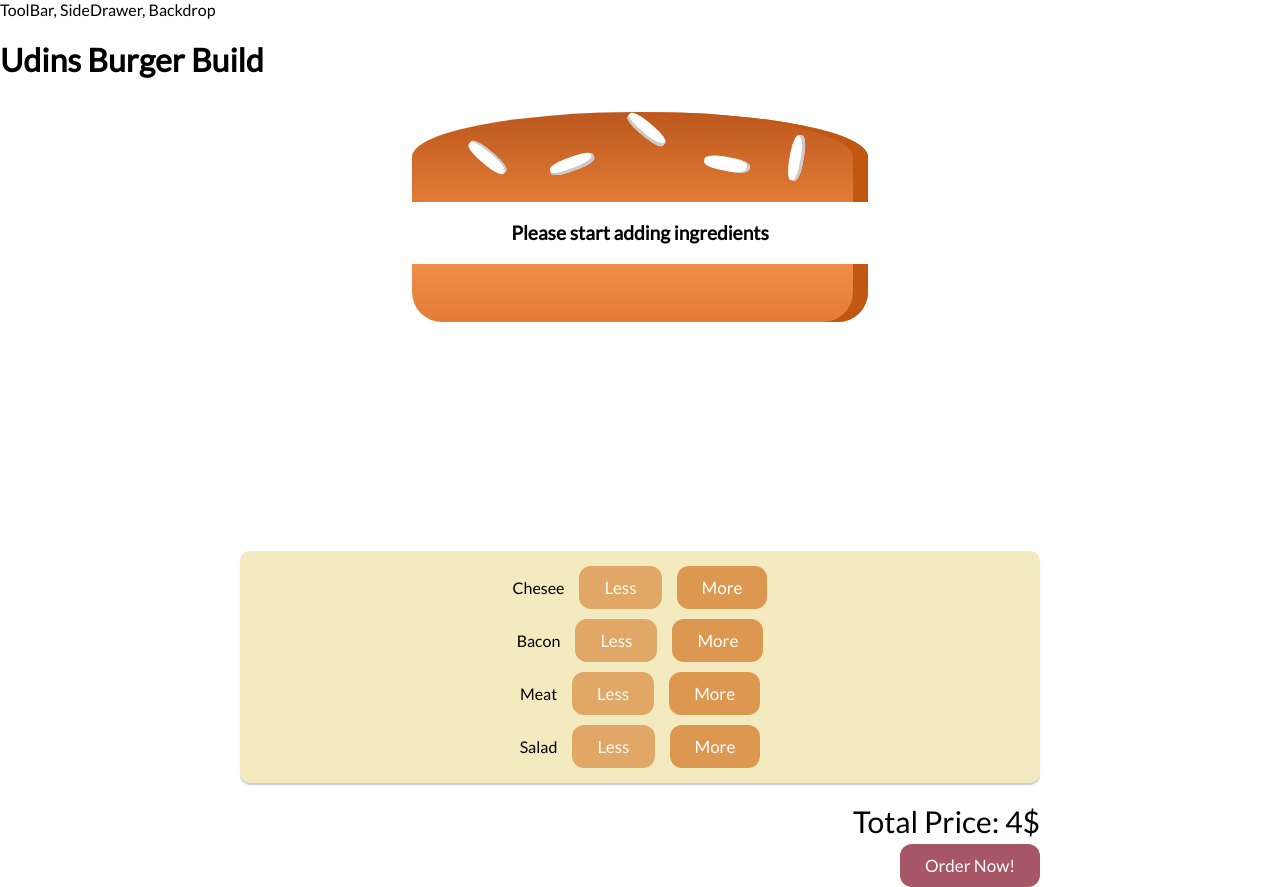
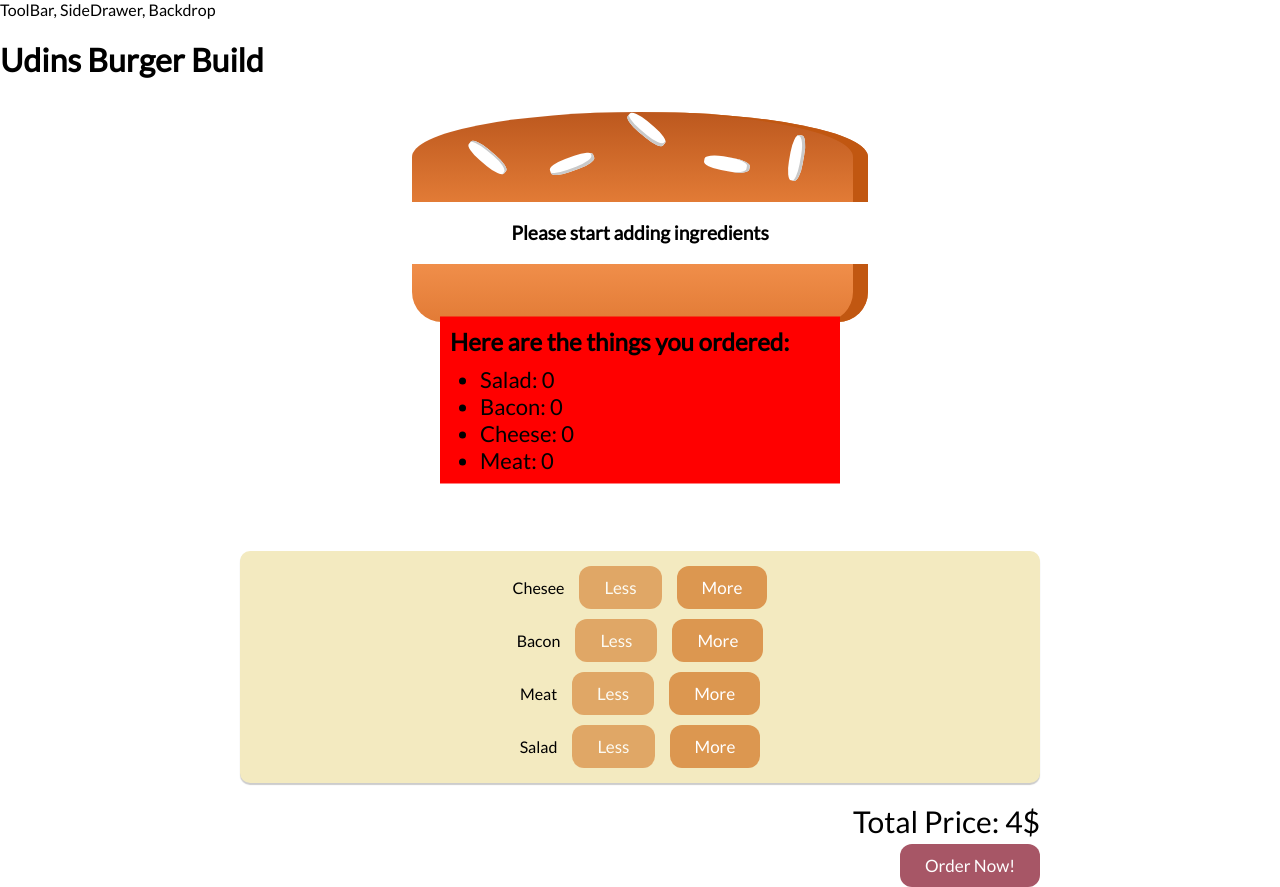
Before and after one commit to udin5531379/BurgerBuilder, a React (Create React App) app: page / in a window 1280 px wide. Built offline with nearby package versions, Linux system fonts and the light colour scheme.

Commit message:
Added Modal for Order Summary

```diff
--- /dev/null
+++ b/src/components/Burger/OrderSummary/OrderSummary.js
@@ -0,0 +1,24 @@
+import React from "react";
+import Aux from '../../../hoc/Aux'
+import classes from './OrderSummary.module.css'
+
+const orderSummary = (props) => {
+    const orderSummaryList = Object.keys(props.ingredientsFromModal).map((eachIngredients) => {
+        return(
+            <li key={eachIngredients} className={classes.li}>
+                <span>{eachIngredients}</span>: {props.ingredientsFromModal[eachIngredients]}
+            </li>
+        )
+    })
+    return(
+        <Aux>
+            <h2 className={classes.h2}>Here are the things you ordered:</h2>
+            <ul className={classes.ul}>
+                {orderSummaryList}
+            </ul>
+        </Aux>
+    )
+
+}
+
+export default orderSummary
--- /dev/null
+++ b/src/components/Burger/OrderSummary/OrderSummary.module.css
@@ -0,0 +1,15 @@
+.h2{
+    padding: 10px;
+    margin: 0;
+}
+
+.ul{
+    margin: 0;
+    padding-bottom: 10px;
+    text-transform: capitalize;
+}
+
+.li{
+    font-size: 22px;
+
+}
--- /dev/null
+++ b/src/components/Modal/Modal.js
@@ -0,0 +1,11 @@
+import React from "react";
+import OrderSummary from "../Burger/OrderSummary/OrderSummary";
+import classes from "./Modal.module.css";
+
+const modal = (props) => (
+    <div className={classes.Modal}>
+        <OrderSummary ingredientsFromModal={props.ingredientsFromBurgerBuilder}/>
+    </div>
+)
+
+export default modal;
--- /dev/null
+++ b/src/components/Modal/Modal.module.css
@@ -0,0 +1,27 @@
+.Modal{
+    width: 400px;
+    z-index: 3000;
+    height: auto;
+    margin:0 auto;
+    display:table;
+    position: absolute;
+    left: 0;
+    right:0;
+    top: 50%;
+    -webkit-transform:translateY(-50%);
+    -moz-transform:translateY(-50%);
+    -ms-transform:translateY(-50%);
+    -o-transform:translateY(-50%);
+    transform:translateY(-50%);
+    background-color: red;
+}
+
+.Modal h2{
+    padding: 10px;
+    margin: 0;
+}
+
+.Modal ul{
+    margin: 0;
+    padding-bottom: 10px;
+}
--- a/src/containers/BurgerBuilder/BurgerBuilder.js
+++ b/src/containers/BurgerBuilder/BurgerBuilder.js
@@ -3,6 +3,7 @@ import Aux from '../../hoc/Aux';
 import Burger  from '../../components/Burger/Burger';
 import BuildControls from '../../components/Burger/BuildControls/BuildControls'
 import classes from "../BurgerBuilder/BurgerBuilder.module.css";
+import Modal from "../../components/Modal/Modal";
 
 //GLOBAL_VARIABLE
 const INGREDIENT_PRICES = {
@@ -79,6 +80,8 @@ class BurgerBuilder extends Component {
             <Aux>
                 <Burger ingredients = {this.state.ingredients}/>
 
+                <Modal ingredientsFromBurgerBuilder = {this.state.ingredients}/>
+
                 <BuildControls
                 ingredientAdded = {this.addIngredientsHandler}
                 ingredientRemoved = {this.removeIngredientsHandler}
```
